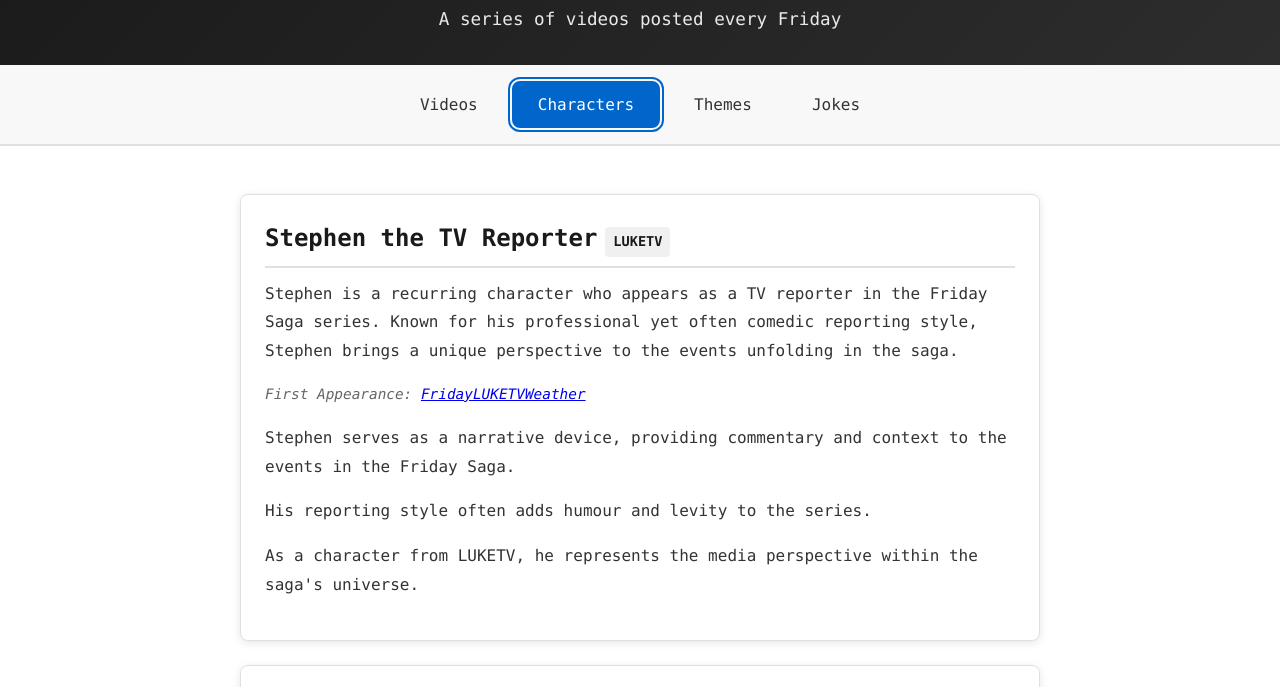
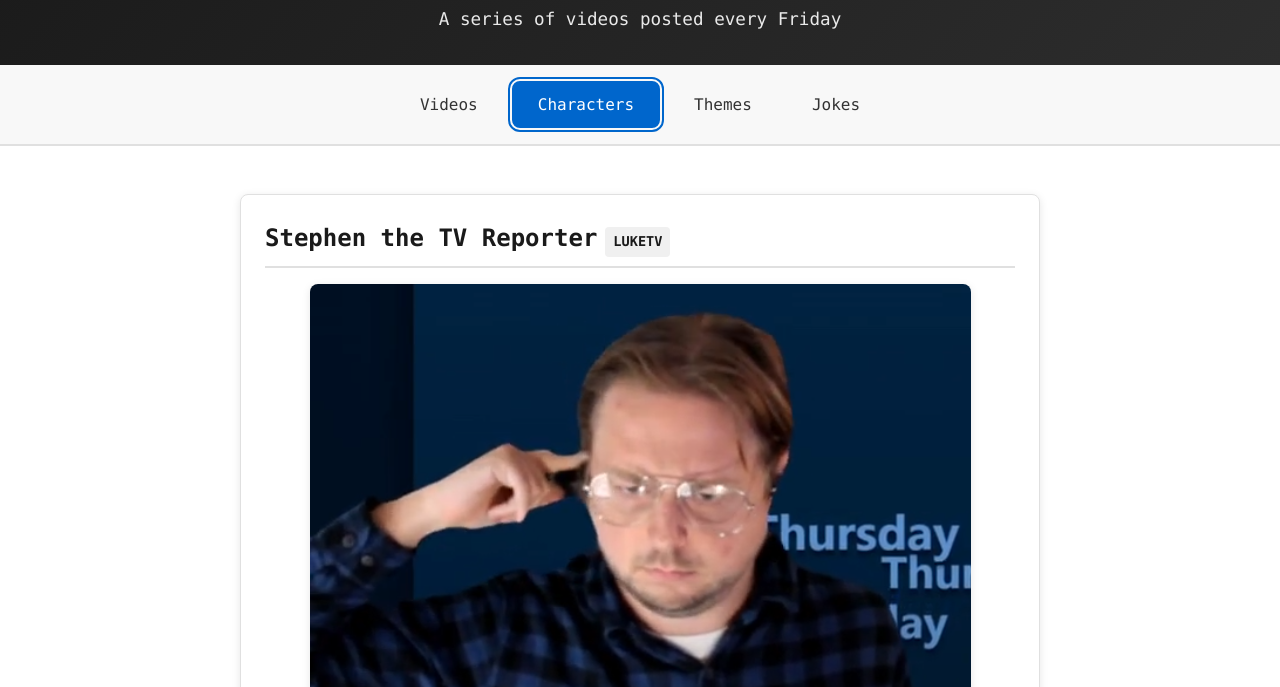
Before and after one commit to FlukieL/friday, a plain HTML site: page index.html in a window 1280 px wide. Both pictures are taken after a click on the tab "Characters". Shown: the part 99-786 px from the top of the page. Drawn offline with Linux system fonts and the light colour scheme; no server answers.

Commit message:
Add character images to characters.json; update ContentRenderer.js to display character images and enhance styles in styles.css for improved layout and presentation.

```diff
--- a/data/characters.json
+++ b/data/characters.json
@@ -3,6 +3,7 @@
     {
       "name": "Stephen the TV Reporter",
       "source": "LUKETV",
+      "image": "/media/Stephen1.png",
       "description": "Stephen is a recurring character who appears as a TV reporter in the Friday Saga series. Known for his professional yet often comedic reporting style, Stephen brings a unique perspective to the events unfolding in the saga.",
       "firstAppearance": "<a href=\"https://friday.lukeharper.co.uk/?tab=videos&season=1&video=7\" target=\"_blank\" rel=\"noopener noreferrer\">FridayLUKETVWeather</a>",
       "details": [
@@ -14,6 +15,7 @@
     {
       "name": "Yawanto",
       "source": "Ethereal Realm",
+      "image": "/media/Yawanto1.png",
       "description": "Yawanto is a ghost who whispers into the main character Luke's ear, encouraging him to continue making Friday videos. The character is accompanied by the soundtrack from <a href=\"https://youtu.be/NCuBalItZA8?t=21\" target=\"_blank\" rel=\"noopener noreferrer\">Annihilation</a>, which has since become a meme sound across the internet.",
       "firstAppearance": "<a href=\"https://friday.lukeharper.co.uk/?tab=videos&season=1&video=8\" target=\"_blank\" rel=\"noopener noreferrer\">241025</a>",
       "details": [
--- a/js/modules/ContentRenderer.js
+++ b/js/modules/ContentRenderer.js
@@ -51,6 +51,17 @@ class ContentRenderer {
             source.className = 'source';
             source.textContent = character.source;
             title.appendChild(source);
+        }
+
+        if (character.image) {
+            const imageContainer = document.createElement('div');
+            imageContainer.className = 'character-image-container';
+            const image = document.createElement('img');
+            image.src = character.image;
+            image.alt = character.name;
+            image.className = 'character-image';
+            imageContainer.appendChild(image);
+            item.appendChild(imageContainer);
         }
 
         if (character.description) {
--- a/styles.css
+++ b/styles.css
@@ -380,6 +380,18 @@ main {
     border-radius: 4px;
     font-size: 0.85rem;
     margin-left: 0.5rem;
+}
+
+.character-image-container {
+    margin: 1rem 0;
+    text-align: center;
+}
+
+.character-image {
+    max-width: 100%;
+    height: auto;
+    border-radius: 8px;
+    box-shadow: 0 2px 8px rgba(0, 0, 0, 0.1);
 }
 
 /* Theme Video Embed */
```
Also changed, not shown: media/Stephen1.png (added), media/Yawanto1.png (added).
